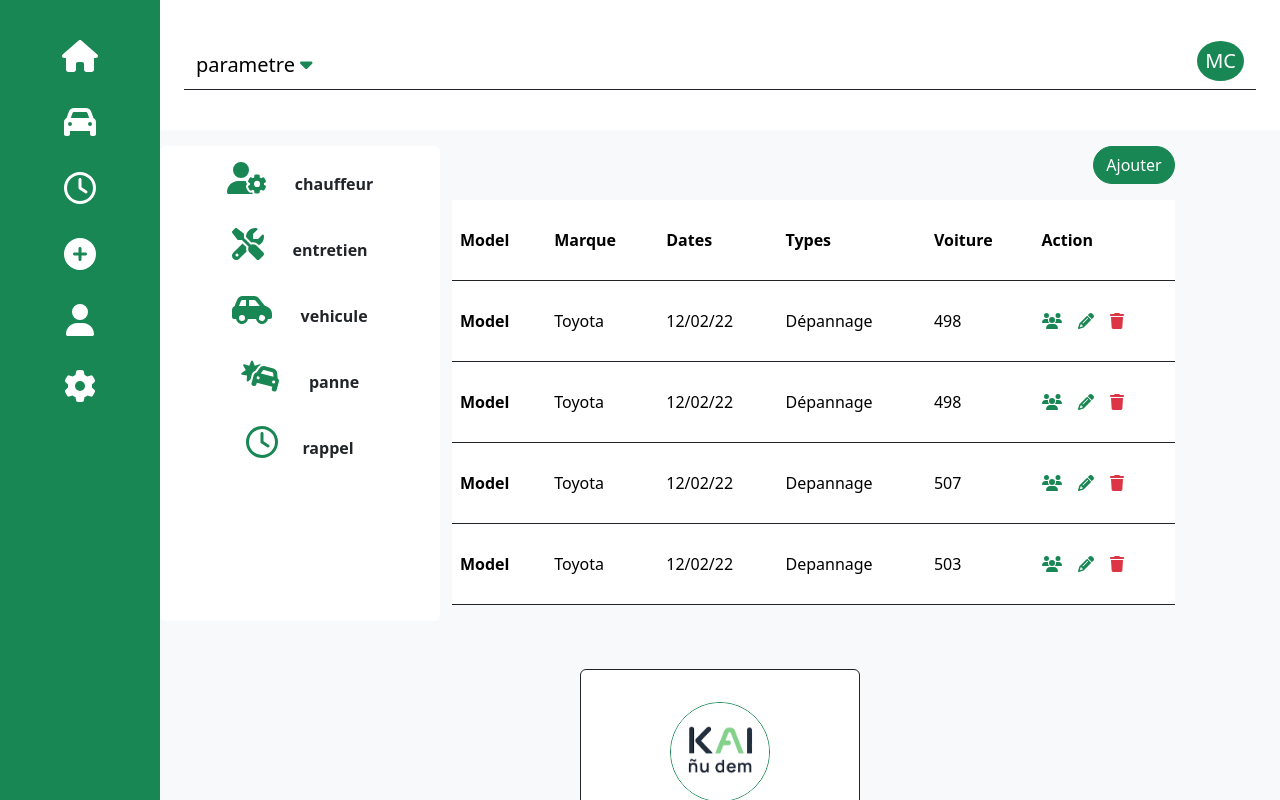
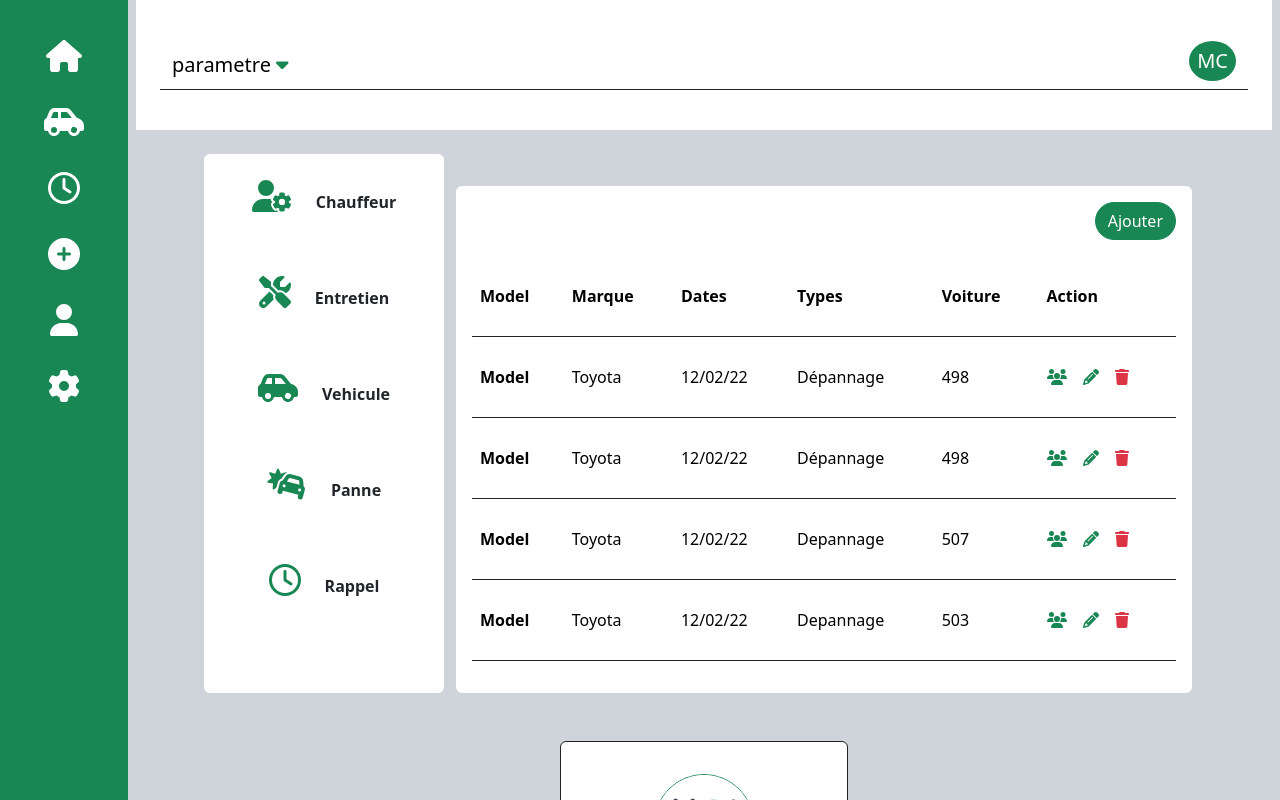
Before and after one commit to Dadowatt/locationVoiture, an Angular app: page / in a window 1280 px wide. Shown: the top 800 px of the page. Built offline with nearby package versions, Linux system fonts and the light colour scheme.

Commit message:
mis à jour de l'app

```diff
--- a/src/app/app.component.html
+++ b/src/app/app.component.html
@@ -1,4 +1,4 @@
-<div class="d-flex bg-light">
+<div class="d-flex bg-dark-subtle">
   <app-sidebar></app-sidebar>
   <div class="flex-grow-1">
     <app-navbar></app-navbar>
--- a/src/app/navbar/navbar.component.html
+++ b/src/app/navbar/navbar.component.html
@@ -1,5 +1,5 @@
 
-<nav class="navbar px-4">
+<nav class="navbar px-4 mx-2">
     <div class="container-fluid border-bottom border-dark">
       <a class="navbar-brand">parametre <span><i class="fa-solid fa-caret-down text-success"></i></span></a>
       <div class="admin">
--- a/src/app/sidebar/sidebar.component.html
+++ b/src/app/sidebar/sidebar.component.html
@@ -4,7 +4,7 @@
           <i class="fas fa-home fa-2x"></i>
         </li>
         <li class="list-items my-3">
-          <i class="fas fa-car fa-2x"></i>
+          <i class="fa-solid fa-car-side fa-2x"></i>
         </li>
         <li class="list-items my-3">
             <i class="fa-regular fa-clock fa-2x"></i>
--- a/src/app/sidebar/sidebar.component.scss
+++ b/src/app/sidebar/sidebar.component.scss
@@ -1,3 +1,7 @@
 aside{
-    width: 10rem;
+    width: 8rem;
 }
+aside li:hover{
+    color: red;
+    cursor: pointer;
+}
--- a/src/app/table-voiture/table-voiture.component.html
+++ b/src/app/table-voiture/table-voiture.component.html
@@ -1,29 +1,28 @@
-<div class="container mt-3">
-    <div class="row">
-        <div class="col-md-4 w-25 rounded">
+<div class="container mt-2">
+    <div class="row d-flex justify-content-center">
+        <div class="col-md-4 mt-3 rounded board">
             <ul class="list-unstyled d-flex flex-column align-items-center">
-                <li class="list-items my-3 fw-bold">
-                   <span class="text-success"><i class="fa-solid fa-user-gear fa-2x me-4"></i></span> chauffeur
+                <li class="list-items my-3 fw-bold align-middle">
+                   <span class="text-success"><i class="fa-solid fa-user-gear fa-2x me-4"></i></span> <strong>chauffeur</strong>
                 </li>
-                <li class="list-items my-3 fw-bold">
-                   <span class="text-success"><i class="fa-solid fa-screwdriver-wrench fa-2x me-4"></i></span> entretien
+                <li class="list-items my-3 fw-bold align-middle">
+                   <span class="text-success"><i class="fa-solid fa-screwdriver-wrench fa-2x me-4"></i></span> <strong>entretien</strong>
                 </li>
-                <li class="list-items my-3 fw-bold">
-                   <span class="text-success"><i class="fa-solid fa-car-side fa-2x me-4"></i></span> vehicule
+                <li class="list-items my-3 fw-bold align-middle">
+                   <span class="text-success"><i class="fa-solid fa-car-side fa-2x me-4"></i></span> <strong>vehicule</strong>
                 </li>
-                <li class="list-items my-3 fw-bold">
-                   <span class="text-success"><i class="fa-solid fa-car-burst fa-2x me-4"></i></span> panne
+                <li class="list-items my-3 fw-bold align-middle">
+                   <span class="text-success"><i class="fa-solid fa-car-burst fa-2x me-4"></i></span> <strong>panne</strong>
                 </li>
-                <li class="list-items my-3 fw-bold">
-                   <span class="text-success"><i class="fa-regular fa-clock fa-2x me-4"></i></span>rappel
+                <li class="list-items my-3 fw-bold align-middle">
+                   <span class="text-success"><i class="fa-regular fa-clock fa-2x me-4"></i></span> <strong>rappel</strong>
                 </li>
 
               </ul>
         </div>
-        <div class="col-md-8">
-              <div class="table-container">
+        <div class="col-md-8 mt-5">
+              <div class="table-container p-3 rounded">
                 <div class="d-flex justify-content-end align-items-center mb-3">
-
                   <button class="btn btn-success rounded-pill">Ajouter</button>
                 </div>
                 <table class="table border-dark">
--- a/src/app/table-voiture/table-voiture.component.scss
+++ b/src/app/table-voiture/table-voiture.component.scss
@@ -1,6 +1,24 @@
-.rounded{
+.board{
     background-color: #fff;
+    width: 15rem;
+    line-height: 4rem;
+}
+#board strong{
+    text-decoration: underline;
+}
+.board li{
+    text-transform: capitalize;
+}
+.board li:hover{
+    color: red;
+    cursor: pointer;
 }
 table{
     line-height: 4rem;
 }
+.table-actions{
+    cursor: pointer;
+}
+.table-container{
+    background-color: #fff;
+}
```
